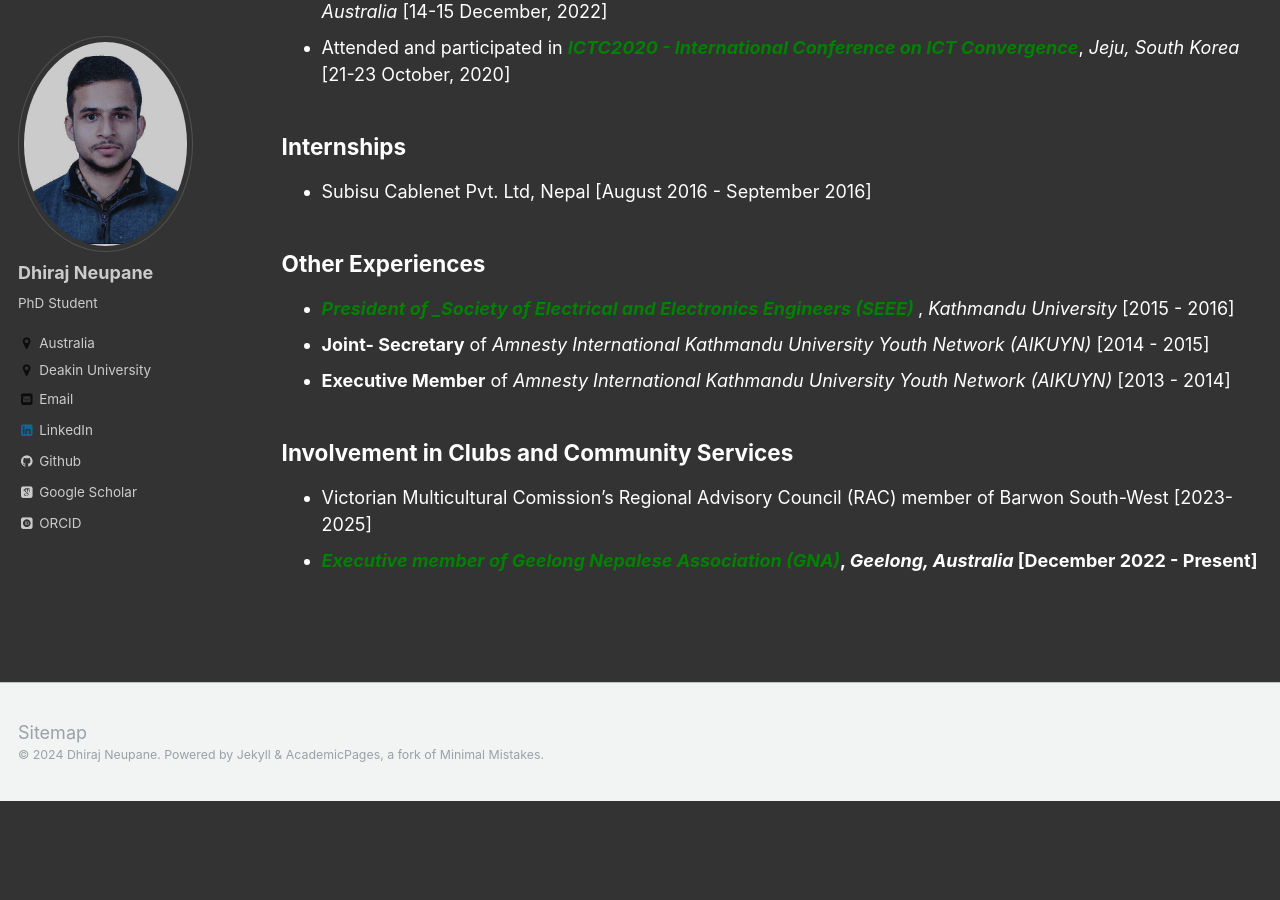
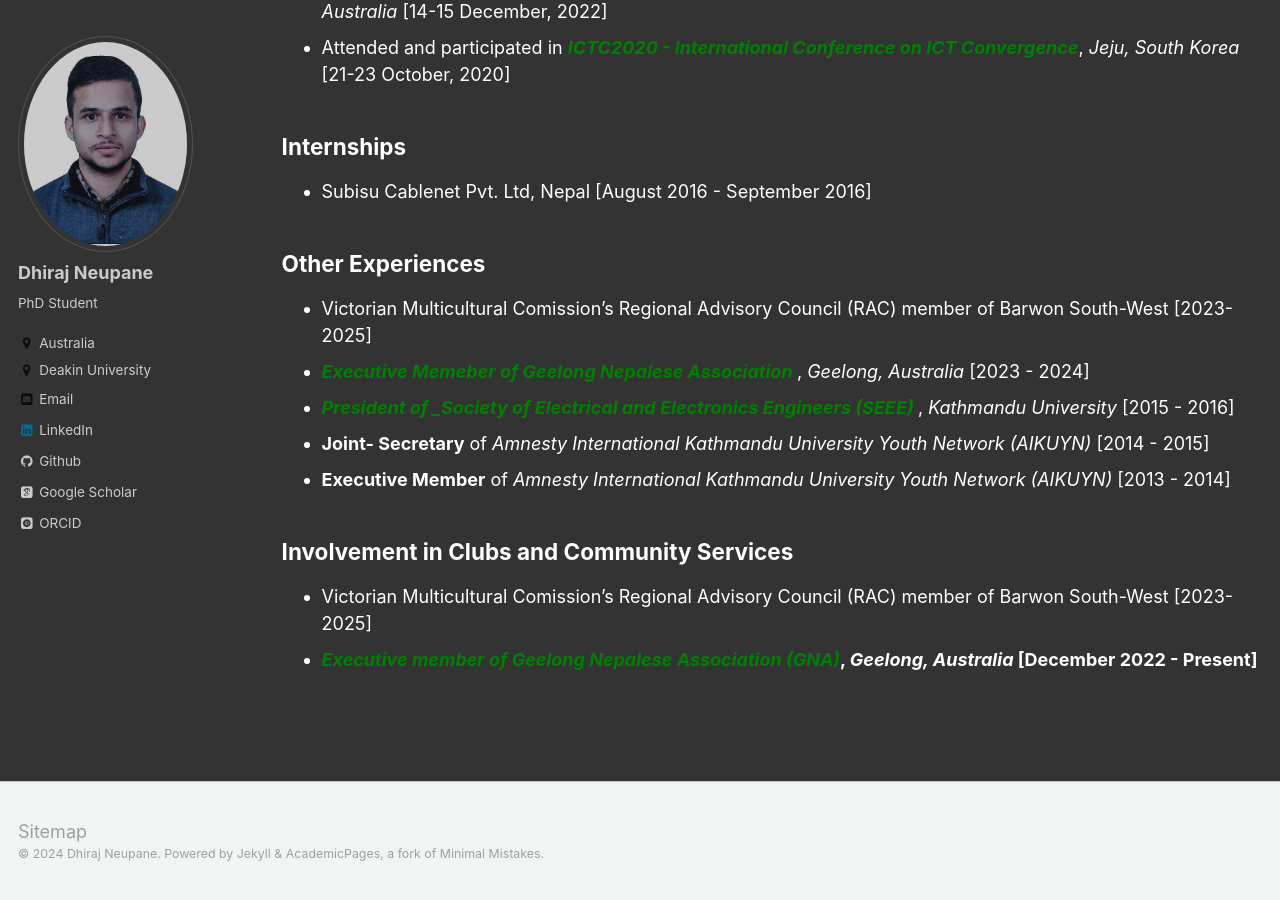
Before and after one commit to dhirajneupane/academicPortfolio, a Jekyll site: the page built from _pages/service.md, in a window 1280 px wide and 900 px high, scrolled down 1309 px. Built offline with Jekyll 4.4.1, drawn with Linux system fonts in a browser that asks for light colours; some web fonts are replaced; before the commit the page ends 2110 px from its top, so only the background shows below that.

Commit message:
Update service.md

```diff
--- a/_pages/service.md
+++ b/_pages/service.md
@@ -45,6 +45,8 @@ Internships
 
 Other Experiences
 -----------------------
+* Victorian Multicultural Comission's Regional Advisory Council (RAC) member of Barwon South-West [2023-2025]
+* <b>[<span style="color:green">*Executive Memeber of Geelong Nepalese Association*</span>](https://gna.org.au/about-us/){:target="_blank"} </b>, _Geelong,  Australia_ [2023 - 2024]
 * <b>[<span style="color:green">*President of _Society of Electrical and Electronics Engineers (SEEE)*</span>](https://seee.ku.edu.np/board-members-2015-16/){:target="_blank"} </b>, _Kathmandu University_ [2015 - 2016]
 * **Joint- Secretary** of _Amnesty International Kathmandu University Youth Network (AIKUYN)_ [2014 - 2015]
 * **Executive Member** of _Amnesty International Kathmandu University Youth Network (AIKUYN)_ [2013 - 2014]
```
